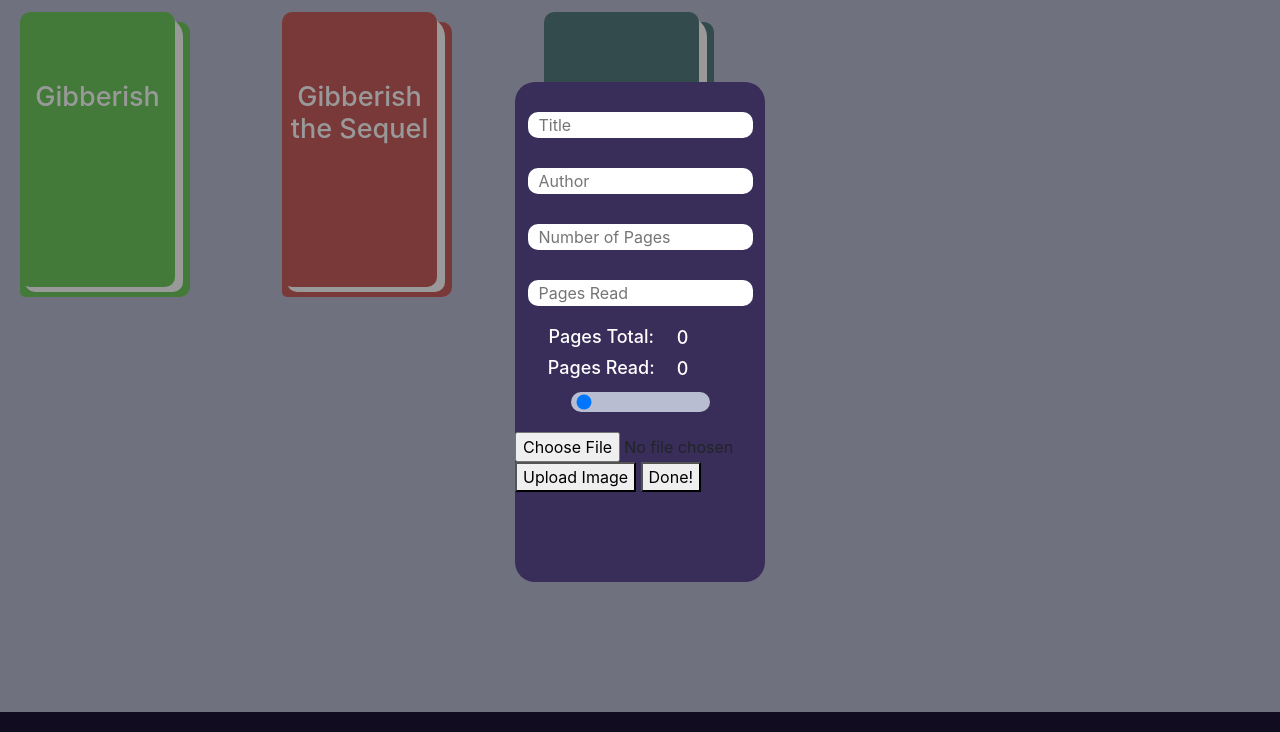
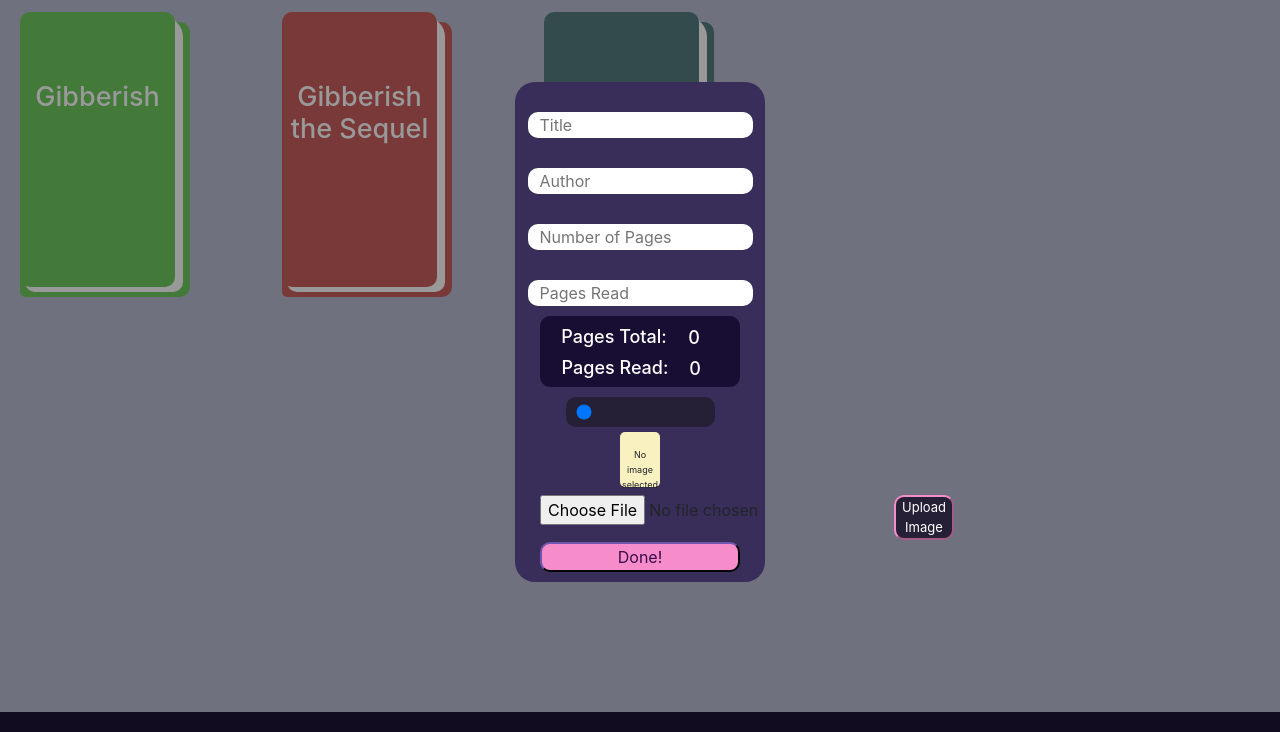
Before and after one commit to jazmyn-tea-maker/Book-Tracker, a plain HTML site: page index.html in a window 1280 px wide. Shown: the part 68-800 px from the top of the page. Drawn offline with nearby package versions, Linux system fonts and the light colour scheme.

Commit message:
Basic New Book UI complete

```diff
--- a/index.html
+++ b/index.html
@@ -13,21 +13,26 @@
     <div id='new-book-ui'>
             <form id='book-input'>
                 <div id='text-inputs'>
-                    <input id='title-input' value='' placeholder='  Title' type='text'>
-                    <input id='author-input' placeholder= '  Author' type='text'>
-                    <input id='pages-input' placeholder='  Number of Pages' type='text'>
-                    <input id='pages-read-input' placeholder='  Pages Read' type='text'>
+                    <input id='title-input' value='' placeholder='Title' type='text'>
+                    <input id='author-input' placeholder= 'Author' type='text'>
+                    <input id='pages-input' placeholder='Number of Pages' type='text'>
+                    <input id='pages-read-input' placeholder='Pages Read' type='text'>
                 </div>
-                <div class='pRContainer'>
-                    <h4 id='pages-total-title'>Pages Total:</h4> <h4 id='pagesTotal'>0</h4>
+                <div class='pages-Titles-Div'>
+                    <div class='pRContainer'>
+                        <h4 id='pages-total-title'>Pages Total:</h4> <h4 id='pagesTotal'>0</h4>
+                    </div>
+                    <div class='pRContainer'>
+                        <h4 id='pages-read-title'>Pages Read:</h4> <h4 id='pagesRead'>0</h4>
+                    </div>
                 </div>
-                <div class='pRContainer'>
-                    <h4 id='pages-read-title'>Pages Read:</h4> <h4 id='pagesRead'>0</h4>
+
+                <input id='pages-read-range' class='slider' type='range' min='0' max='0'>
+                <div id='img-div'><br>No image selected</div>
+                <div class='uploadContainer'>
+                    <input id='img-upload' type='file'><button id='upload-btn' type=button>Upload Image</button>
                 </div>
-                <input id='pages-read-range' class='slider' type='range' min='0' max='0'>
-                <input id='img-upload' type='file'>
-                <button type=button>Upload Image</button>
-                <button>Done!</button>
+                <button id='done-btn'>Done!</button>
             </form>
     </div>
     <div id='nav'>
--- a/main.css
+++ b/main.css
@@ -266,6 +266,7 @@ body {
 #text-inputs > input {
     margin: auto;
     margin-top: 30px;
+    text-indent: 10px;
     border-radius: 10px;
     border: none;
     width: 90%;
@@ -275,17 +276,17 @@ body {
     display: block;
     position: relative;
     text-align: center;
-    margin-left: 30px;
-    margin-top: 20px;
+    margin-left: 14px;
+    margin-top: 10px;
     margin-bottom: 0;
-    width: 45%;
+    width: 60%;
     font-size: 18px;
 }
 
 #pagesTotal {
     display: block;
     position: relative;
-    margin-top: 21px;
+    margin-top: 11px;
     width: 20%;
     text-align: center;
     font-size: 18px;
@@ -295,8 +296,8 @@ body {
     display: block;
     position: relative;
     text-align: center;
-    margin-left: 30px;
-    width: 45%;
+    margin-left: 15px;
+    width: 60%;
     font-size: 18px;
 }
 
@@ -309,6 +310,17 @@ body {
     font-size: 18px;
 }
 
+.pages-Titles-Div {
+    display: flex;
+    flex-direction: column;
+    position: relative;
+    border-radius: 10px;
+    top: 10px;
+    width: 80%;
+    background-color: #180e33;
+    margin: auto;
+}
+
 .pRContainer {
     display: flex;
     flex-direction: row;
@@ -317,13 +329,13 @@ body {
 
 #pages-read-range {
     appearance: none;
-    background-color: var(--accenting);
+    background-color: rgb(37, 32, 54);
     display: block;
     margin: auto;
-    margin-top: 5px;
+    margin-top: 20px;
     margin-bottom: 20px;
-    height: 20px;
-    padding: 5px;
+    height: 30px;
+    padding: 10px;
     position: relative;
     border-radius: 10px;
 }
@@ -335,24 +347,71 @@ body {
     margin-left: 20px;
     height: 16px;
     width: 8.63px;
-    background-color: violet;
     background: url('bookmarkflag-01.svg');
 }
 
   /* FF */
   input[type="range"]::-moz-range-progress {
-    background-color: #4346f7;
+    background-color: #43c9c2;
   }
   input[type="range"]::-moz-range-track {
     background-color: #ffffff;
   }
   /* IE*/
   input[type="range"]::-ms-fill-lower {
-    background-color: #43e5f7;
+    background-color: #43c9c2;
   }
   input[type="range"]::-ms-fill-upper {
-    background-color: #9a905d;
+    background-color: #ffffff;
   }
+
+.uploadContainer {
+    display: flex;
+    margin: auto;
+    margin-bottom: 30px;
+    margin-top: -17px;
+    gap: 10px;
+    width: 200px;
+    flex-direction: row;
+}
+
+#upload-btn {
+    background-color: rgb(37, 32, 54);
+    color: var(--text-color);
+    font-size: 13px;
+    border-color: #f78cca;
+    border-radius: 10px;
+    width: 300px;
+}
+
+#img-div {
+    display: block;
+    position: relative;
+    margin: auto;
+    margin-bottom: 10px;
+    margin-top: 10px;
+    bottom: 15px;
+    height: 55px;
+    width: 40px;
+    border-radius: 5px;
+    background-color: rgb(250, 241, 193);
+    font-size: 9px;
+    text-align: center;
+    line-height: 15px;
+}
+
+#done-btn {
+    margin: auto;
+    display: block;
+    position: absolute;
+    background-color: #f78cca;
+    left: 0; right: 0;
+    bottom: 10px;
+    color: #380c49;
+    border-color:var(--main-color);
+    border-radius: 10px;
+    width: 200px;
+}
 
 #overlay {
     display: block;
```
Also changed, not shown: bookmarkflag-01.svg.
